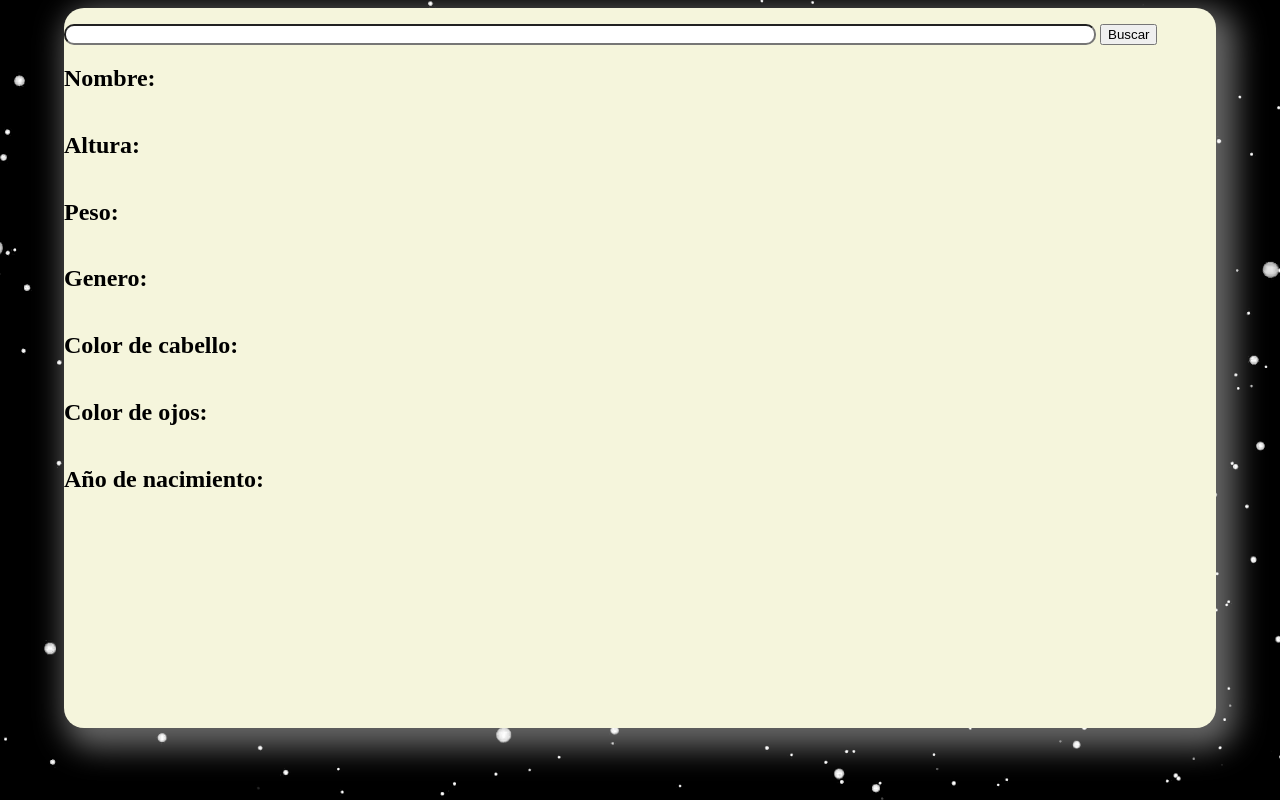
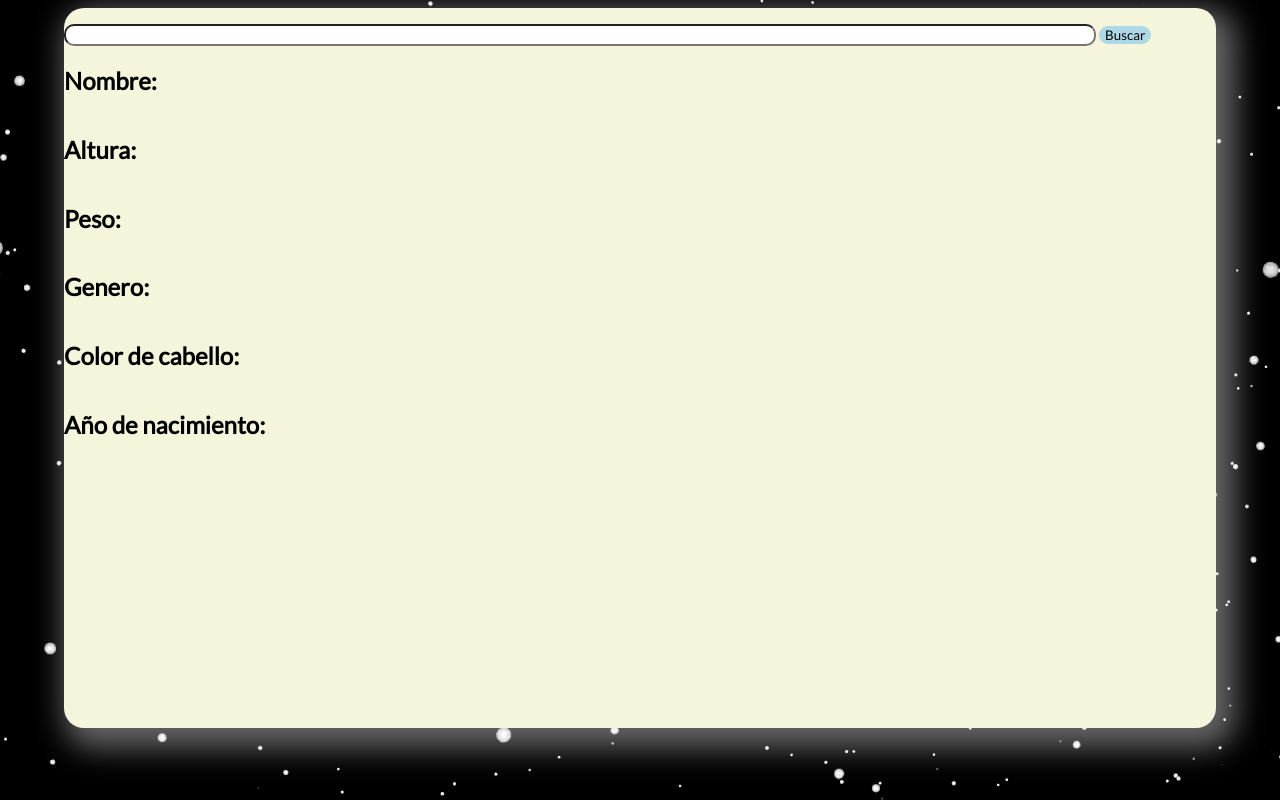
Before and after one commit to SaulPadilla6472/Proyecto_Star_Wars, a plain HTML site: page index.html in a window 1280 px wide. Drawn offline with Linux system fonts and the light colour scheme.

Commit message:
Se pulen efectos visuales

```diff
--- a/css/style.css
+++ b/css/style.css
@@ -1,3 +1,6 @@
+*{
+    font-family: 'Lato', sans-serif;
+}
 body{
     background-image: url("/img/background.png");
 }
@@ -17,6 +20,18 @@ main{
     outline: none;
 }
 
+#buscar{
+    background-color: lightblue;
+    border-radius: 10px;
+    border: none;
+    transition: 1s;
+}
+#buscar:hover{
+    scale: 1.5;
+    background: cadetblue;
+    cursor: pointer;
+}
+
 #datos{
     display: flex;
     flex-direction: column;
@@ -25,9 +40,9 @@ main{
 }
 
 .tabla_nombre{
+    display: inline;
+}
 
-
-}
 img{
     float: right;
     max-height: 80vh;
--- a/index.html
+++ b/index.html
@@ -7,27 +7,28 @@
     <title>Proyecto</title>
     <link rel="stylesheet" href="css/style.css">
     <script src="js/swapi.js"></script>
+    <link rel="preconnect" href="https://fonts.googleapis.com">
+  <link rel="preconnect" href="https://fonts.gstatic.com" crossorigin>
+  <link href="https://fonts.googleapis.com/css2?family=Lato&display=swap" rel="stylesheet">
 </head>
 <body>
     <main id="main">
         <div id="input">
-    <input type="text" id="input_character_name">
-    <button onclick="search_character_button_click()">
+    <input type="text" id="input_character_name" autocomplete="off">
+    <button id="buscar" onclick="search_character_button_click()">
         Buscar
       </button>
       <img id="personaje" src="/img/luke.png" alt="imagen_personaje">
         </div>
       <div id="datos">
-        <h2 class="tabla_nombre" id="nombre">Nombre:</h2>
-        <h2 class="tabla_nombre" id="altura">Altura:</h2>
-        <h2 class="tabla_nombre" id="peso">Peso:</h2>
-        <h2 class="tabla_nombre" id="genero">Genero:</h2>
-        <h2 class="tabla_nombre" id="color_cabello">Color de cabello:</h2>
-        <h2 class="tabla_nombre" id="color_ojos:">Color de ojos:</h2>
-        <h2 class="tabla_nombre" id="año:">Año de nacimiento:</h2>
+        <div class="tabla_nombre"><h2 id="nombre">Nombre:</h2></div>
+        <div class="tabla_nombre"><h2 id="altura">Altura:</h2> </div>
+        <div class="tabla_nombre"><h2 id="peso">Peso:</h2> </div>
+        <div class="tabla_nombre"><h2 id="genero">Genero:</h2> </div>
+        <div class="tabla_nombre"><h2 id="color_cabello">Color de cabello:</h2>   </div>
+        <div class="tabla_nombre"><h2 id="año:">Año de nacimiento:</h2></div>
       </div>
-
-    </main>
+      </main>
 
     <script src="js/app.js"></script>
 </body>
```
